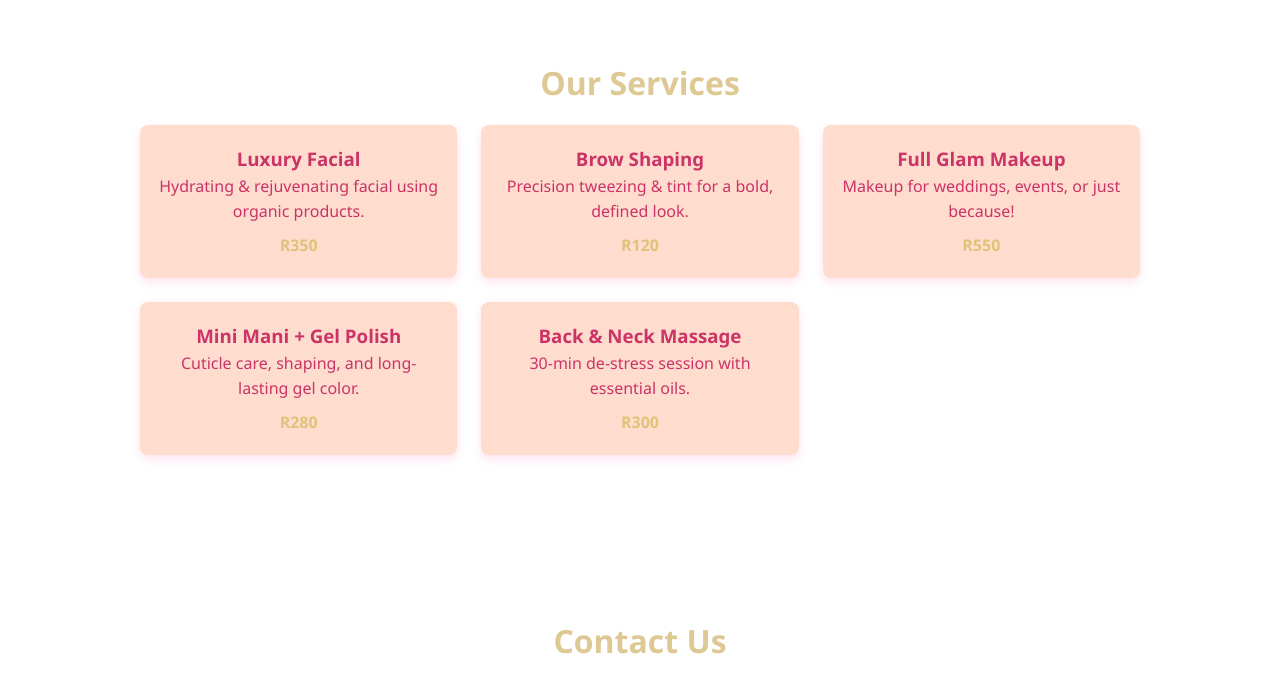
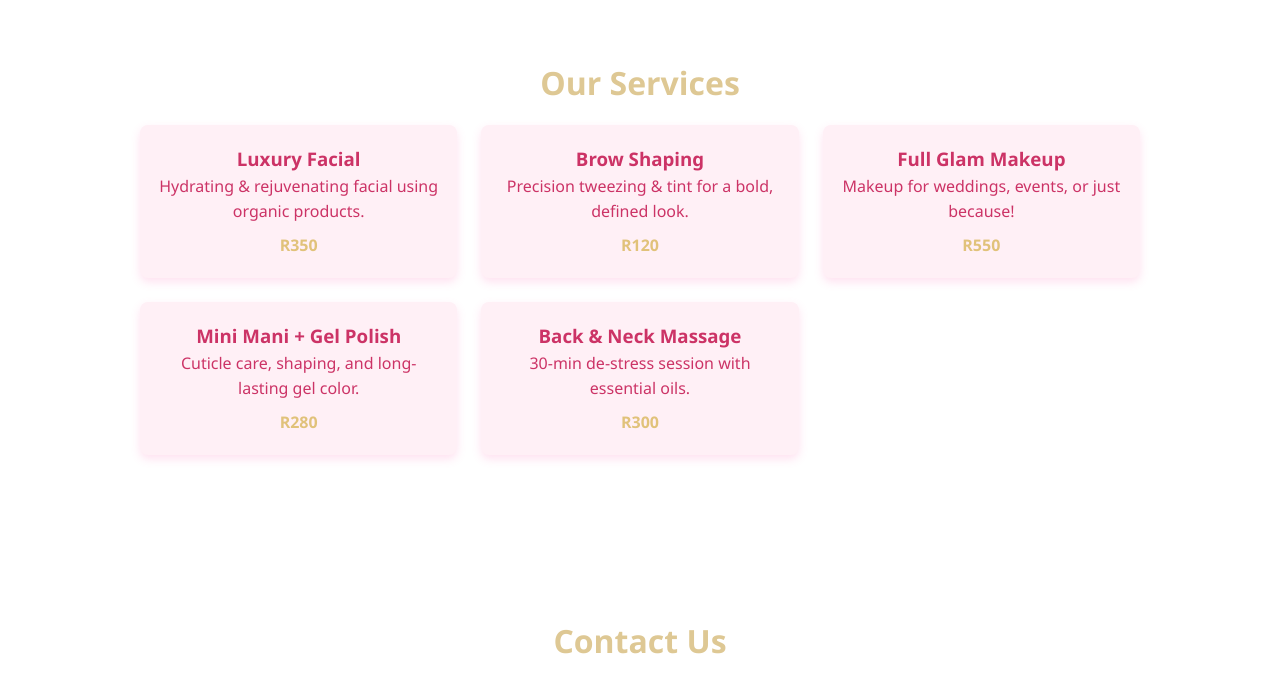
Before and after one commit to SimKitkat/Beauty-Bar, a plain HTML site: page index.html in a window 1280 px wide. Shown: the part 1100-1779 px from the top of the page. Drawn offline with Linux system fonts and the light colour scheme.

Commit message:
Update style.css

```diff
--- a/style.css
+++ b/style.css
@@ -56,7 +56,7 @@ h2 {
 }
 
 .card {
-  background: #feddce;
+  background: rgb(255, 240, 246);
   color: #cc3366;
   border-radius: 8px;
   padding: 1.2rem;
```
